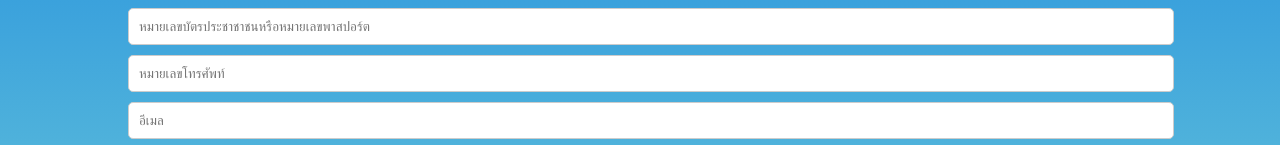
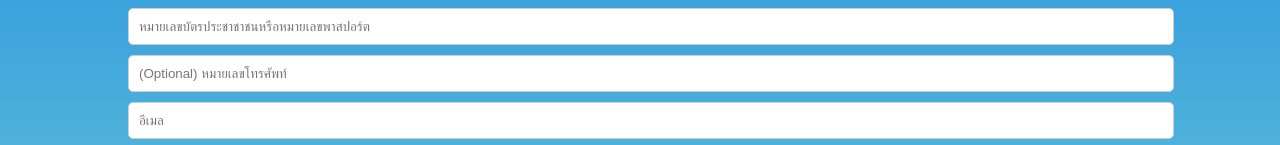
Before and after one commit to akarat27/DQ-REGIST-FORM, a React (Create React App) app: page /th in a window 1280 px wide. Shown: the part 419-564 px from the top of the page. Built offline with nearby package versions, Linux system fonts and the light colour scheme.

Commit message:
Ignore tel when registration

```diff
--- a/src/RegistrationForm.js
+++ b/src/RegistrationForm.js
@@ -101,7 +101,7 @@ function RegistrationForm() {
       formData.firstName &&
       formData.lastName &&
       formData.cardID &&
-      formData.tel &&
+      // formData.tel &&
       formData.email &&
       formData.year &&
       formData.month &&
@@ -185,8 +185,7 @@ function RegistrationForm() {
               name="tel"
               value={formData.tel}
               onChange={handleInputChange}
-              placeholder="หมายเลขโทรศัพท์"
-              required
+              placeholder="(Optional) หมายเลขโทรศัพท์"
             />
           </div>
 
--- a/src/RegistrationFormEn.js
+++ b/src/RegistrationFormEn.js
@@ -97,7 +97,7 @@ function RegistrationFormEn() {
       formData.firstName &&
       formData.lastName &&
       formData.cardID &&
-      formData.tel &&
+      // formData.tel &&
       formData.email &&
       formData.year &&
       formData.month &&
@@ -183,8 +183,7 @@ function RegistrationFormEn() {
               name="tel"
               value={formData.tel}
               onChange={handleInputChange}
-              placeholder="Phone Number"
-              required
+              placeholder="(Optional) Phone Number"
             />
           </div>
 
```
